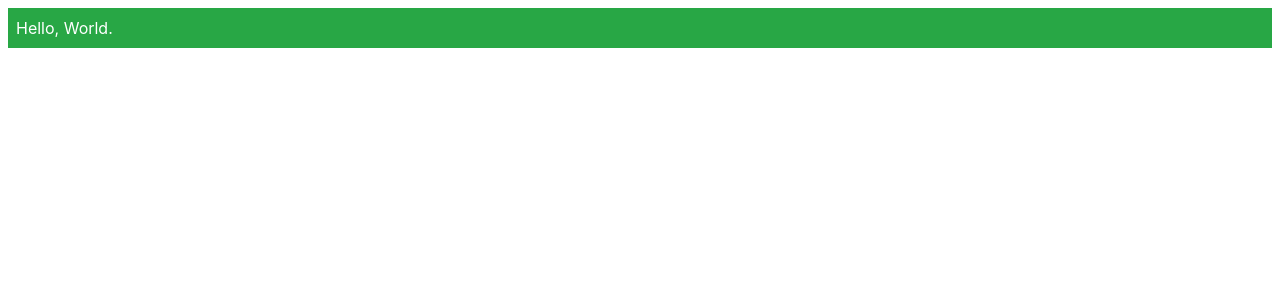
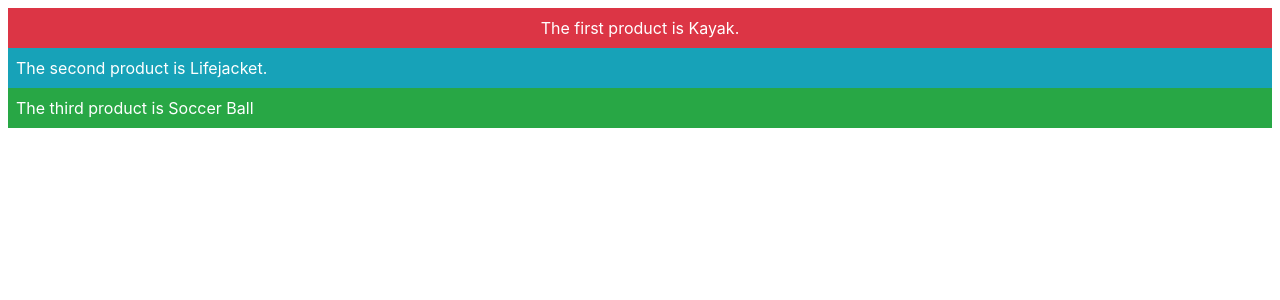
Before and after one commit to nbelob/example1, an Angular app: page / in a window 1280 px wide. Shown: the top 300 px of the page. Built offline with nearby package versions, Linux system fonts and the light colour scheme.

Commit message:
Using Data Bindings

```diff
--- a/src/app/component.ts
+++ b/src/app/component.ts
@@ -6,7 +6,15 @@ import { Model } from './repository.model';
 })
 export class ProductComponent {
   model: Model = new Model();
-  getClasses(): string {
-    return this.model.getProducts().length === 5 ? 'bg-success' : 'bg-warning';
+  getClasses(key: number): string {
+    let product = this.model.getProduct(key);
+    return 'p-2 ' + (product.price < 50 ? 'bg-info' : 'bg-warning');
+  }
+  getClassMap(key: number): Object {
+    let product = this.model.getProduct(key);
+    return {
+      'text-center bg-danger': product.name === 'Kayak',
+      'bg-info': product.price < 50
+    };
   }
 }
--- a/src/app/template.html
+++ b/src/app/template.html
@@ -1,3 +1,12 @@
-<div [ngClass]="'text-white m-2 p-2 ' + getClasses()" >
-  Hello, World.
+<div class="text-white m-2">
+  <div class="p-2" [ngClass]="getClassMap(1)">
+    The first product is {{model.getProduct(1).name}}.
+  </div>
+  <div class="p-2" [ngClass]="getClassMap(2)">
+    The second product is {{model.getProduct(2).name}}.
+  </div>
+  <div class="p-2" [ngClass]="{'bg-success': model.getProduct(3).price < 50,
+                              'bg-info': model.getProduct(3).price >= 50}">
+    The third product is {{model.getProduct(3).name}}
+  </div>
 </div>
```
